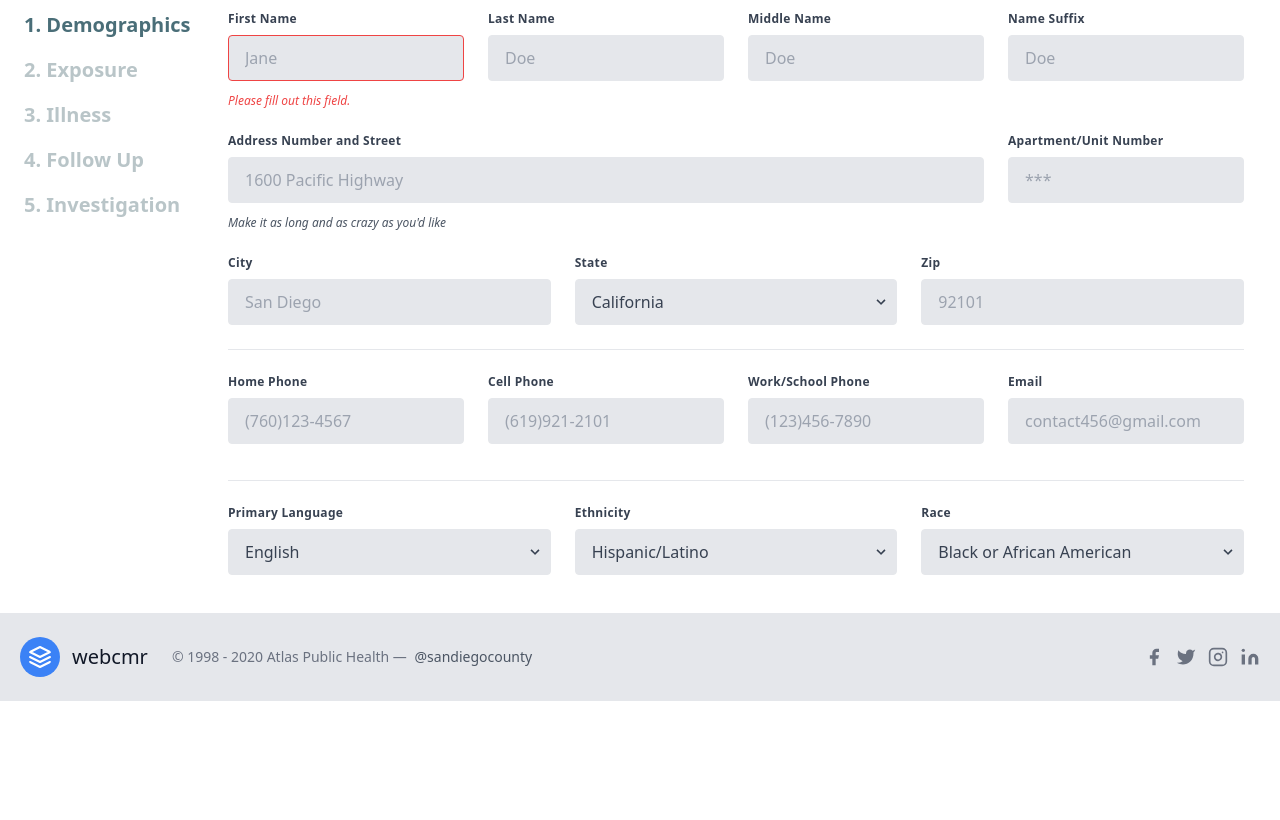
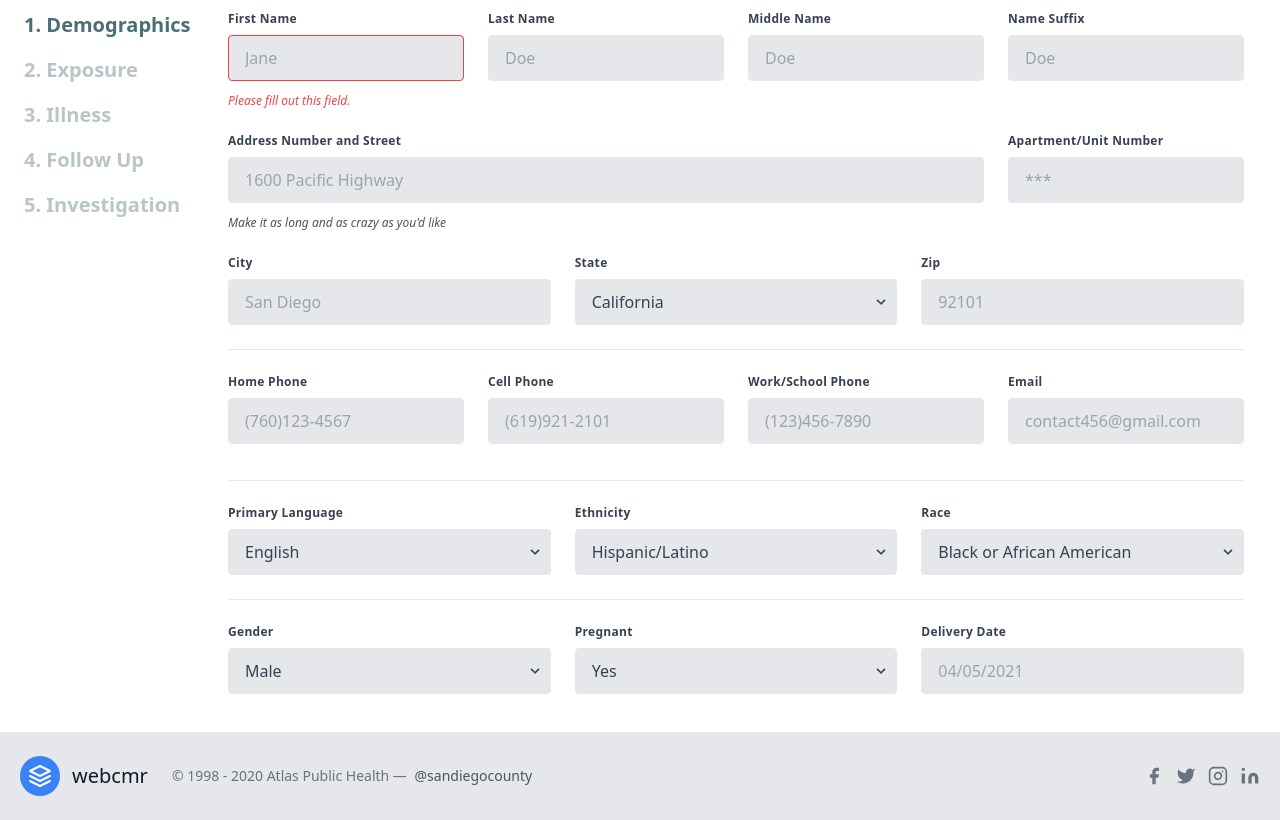
Before and after one commit to mykey007/contact-tracing-redesign, a website: page ct.html in a window 1280 px wide. Shown: the part 491-1311 px from the top of the page. Before the commit the page ends 1192 px from the top, so only its background shows below. Drawn offline with nearby package versions, Linux system fonts and the light colour scheme.

Commit message:
adds demographic input groups

```diff
--- a/ct.html
+++ b/ct.html
@@ -303,6 +303,56 @@
                     </form>
 
 
+                    <hr class="my-6" />
+
+                    <form class="w-full max-w-xxl">
+                        <div class="flex flex-wrap -mx-3 mb-2">
+                            <div class="w-full md:w-1/3 px-3 mb-6 md:mb-0">
+                                <label class="block tracking-wide text-gray-700 text-xs font-bold mb-2" for="grid-state">
+                                  Gender
+                                </label>
+                                <div class="relative">
+                                  <select class="block appearance-none w-full bg-gray-200 border border-gray-200 text-gray-700 py-3 px-4 pr-8 rounded leading-tight focus:outline-none focus:bg-white focus:border-gray-500" id="grid-state">
+                                    <option>Male</option>
+                                    <option>Female</option>
+                                    <option>Trans M to F</option>
+                                    <option>Trans F to M</option>
+                                    <option>Other</option>
+                                    <option>Unknown</option>
+                                  </select>
+                                  <div class="pointer-events-none absolute inset-y-0 right-0 flex items-center px-2 text-gray-700">
+                                    <svg class="fill-current h-4 w-4" xmlns="http://www.w3.org/2000/svg" viewBox="0 0 20 20"><path d="M9.293 12.95l.707.707L15.657 8l-1.414-1.414L10 10.828 5.757 6.586 4.343 8z"/></svg>
+                                  </div>
+                                </div>
+                            </div>
+                            <div class="w-full md:w-1/3 px-3 mb-6 md:mb-0">
+                              <label class="block tracking-wide text-gray-700 text-xs font-bold mb-2" for="grid-state">
+                                Pregnant
+                              </label>
+                              <div class="relative">
+                                <select class="block appearance-none w-full bg-gray-200 border border-gray-200 text-gray-700 py-3 px-4 pr-8 rounded leading-tight focus:outline-none focus:bg-white focus:border-gray-500" id="grid-state">
+                                  <option>Yes</option>
+                                  <option>No</option>
+                                  <option>Unknown</option>
+                                </select>
+                                <div class="pointer-events-none absolute inset-y-0 right-0 flex items-center px-2 text-gray-700">
+                                  <svg class="fill-current h-4 w-4" xmlns="http://www.w3.org/2000/svg" viewBox="0 0 20 20"><path d="M9.293 12.95l.707.707L15.657 8l-1.414-1.414L10 10.828 5.757 6.586 4.343 8z"/></svg>
+                                </div>
+                              </div>
+                            </div>
+                            <div class="w-full md:w-1/3 px-3 mb-6 md:mb-0">
+
+                                <div class="relative">
+                                    <label class="block tracking-wide text-gray-700 text-xs font-bold mb-2" for="grid-last-name">
+                                      Delivery Date
+                                    </label>
+                                    <input class="appearance-none block w-full bg-gray-200 text-gray-700 border border-gray-200 rounded py-3 px-4 leading-tight focus:outline-none focus:bg-white focus:border-gray-500" id="grid-last-name" type="text" placeholder="04/05/2021">
+                                  </div>
+                            </div>
+                          </div>
+                    </form>
+
+
                   </div>
                   <div class="ui-tab2">
                     <h3>Duis aute</h3>
```
